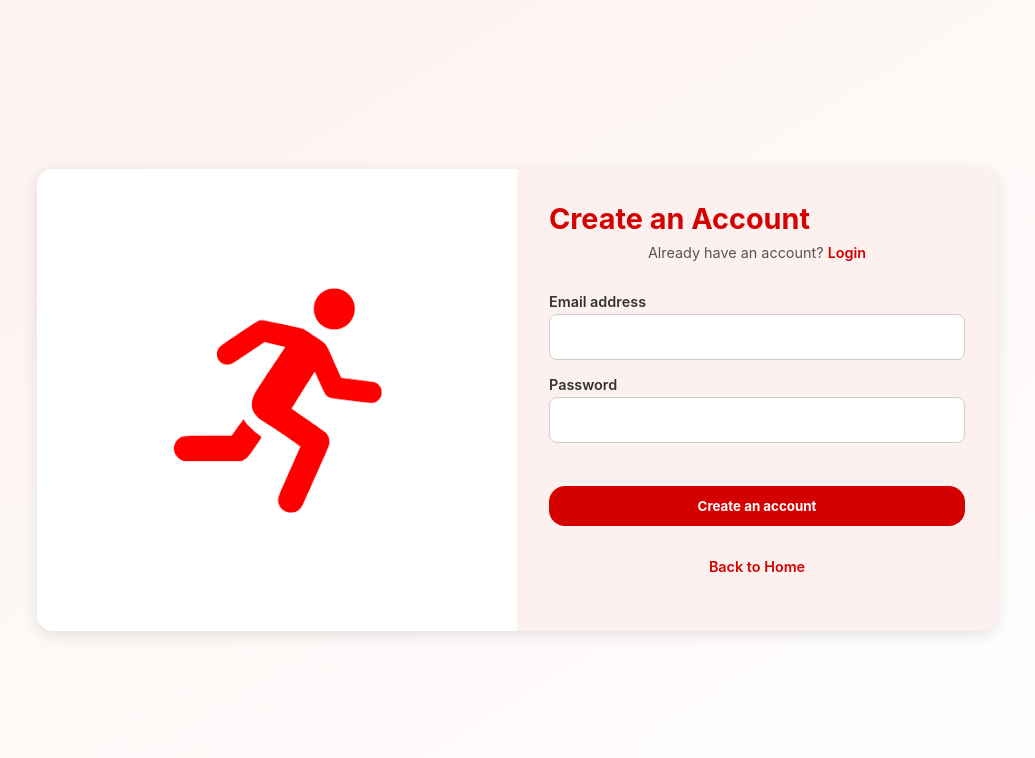
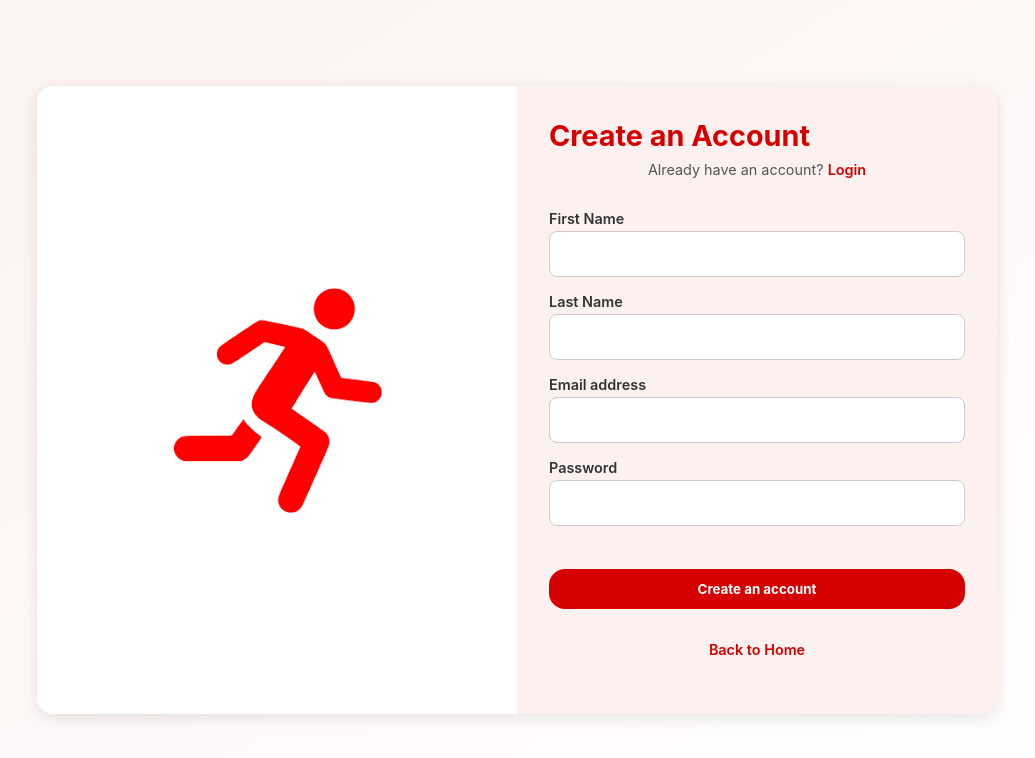
Before and after one commit to namhnguyen0103/UStep, a plain HTML site: page frontend/signUpPage.html in a window 1280 px wide. Shown: the whole page, without its empty margins (123-1158 px from the left). Drawn offline with Linux system fonts and the light colour scheme.

Commit message:
feat: add first name and last name to inputs

```diff
--- a/frontend/signUpPage.html
+++ b/frontend/signUpPage.html
@@ -18,6 +18,12 @@
           Already have an account? <a href="loginPage.html">Login</a>
         </p>
         <form id="signupForm">
+          <label for="firstName">First Name</label>
+          <input type="text" id="firstName" name="firstName" required />
+
+          <label for="lastName">Last Name</label>
+          <input type="text" id="lastName" name="lastName" required />
+
           <label for="email">Email address</label>
           <input type="email" id="email" name="email" required />
 
```
